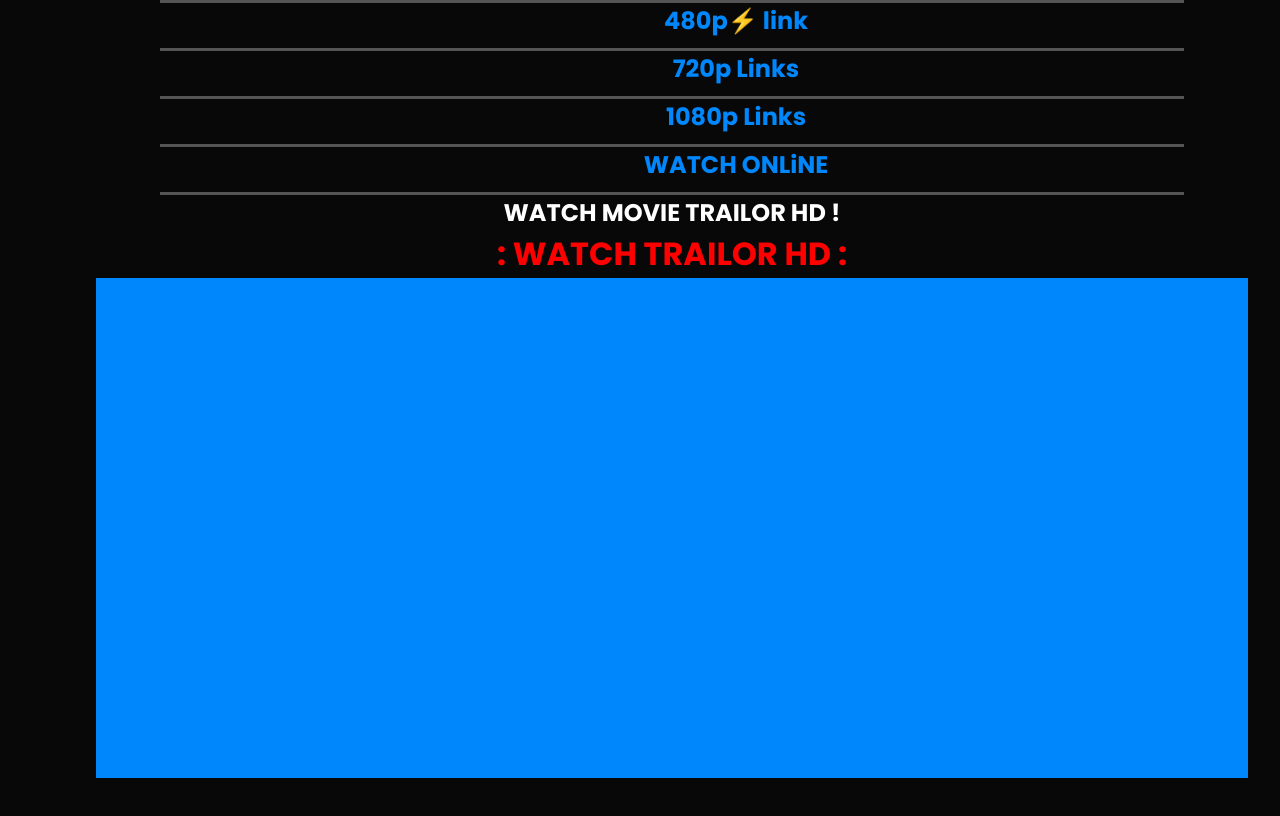
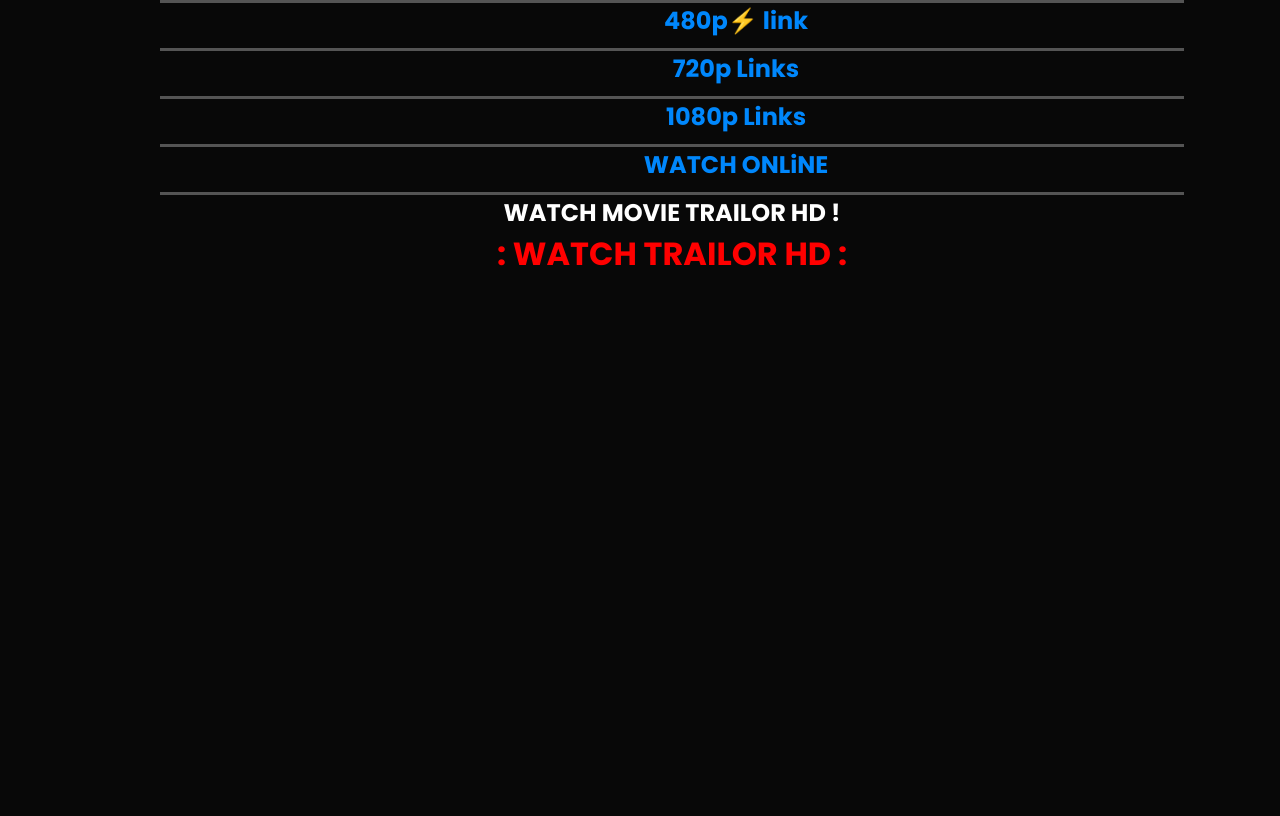
Before and after one commit to ramlakhan7798/movietext, a plain HTML site: page page.html in a window 1280 px wide. Shown: the part 1342-2158 px from the top of the page. Drawn offline with Linux system fonts and the light colour scheme; files whose address does not match are found by name.

Commit message:
Update style.css

```diff
--- a/all movie page/css/style.css
+++ b/all movie page/css/style.css
@@ -395,7 +395,6 @@ a{
     margin-left: 5%;
 }
 .movie-watch-trailo{
-    background-color: #0087fc;
     width: 90%;
     text-align: center;
     height: 500px;
```
